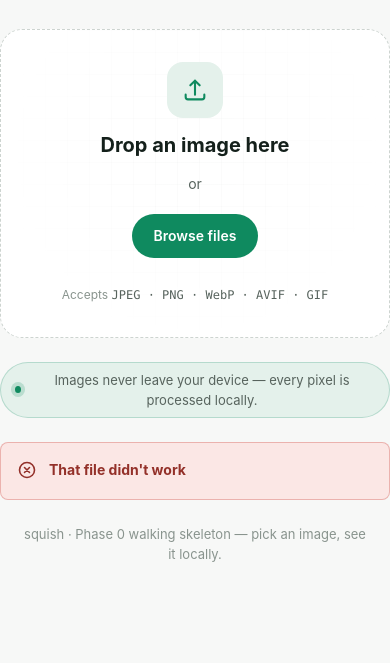
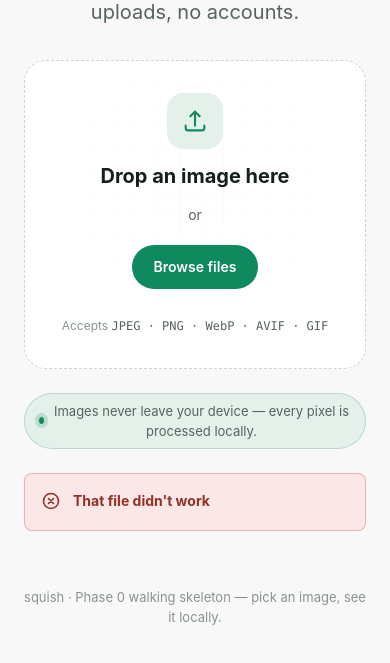
Before and after one commit to bilalhasson/image-optimizer, a website built with Vite: page index.html in a window 390 px wide. Shown: the part 335-998 px from the top of the page. Before the commit the page ends 899 px from the top, so only its background shows below. Built offline with nearby package versions, Linux system fonts and the light colour scheme.

Commit message:
Fix side gutters on small screens (use padding-inline/padding-block)

```diff
--- a/src/style.css
+++ b/src/style.css
@@ -76,7 +76,7 @@ h1 { text-wrap:balance; margin:0; line-height:1.12; letter-spacing:-.02em; }
 .eyebrow { font-family:var(--font-mono); font-size:var(--t-12); letter-spacing:.14em; text-transform:uppercase; color:var(--ink-faint); margin:0; }
 :focus-visible { outline:none; box-shadow:var(--focus); border-radius:var(--r-sm); }
 
-.wrap { max-width:1080px; margin:0 auto; width:100%; padding:0 var(--s5); }
+.wrap { max-width:1080px; margin:0 auto; width:100%; padding-inline:var(--s5); }
 
 /* header */
 .top { position:sticky; top:0; z-index:20; backdrop-filter:saturate(1.4) blur(10px);
@@ -95,7 +95,7 @@ h1 { text-wrap:balance; margin:0; line-height:1.12; letter-spacing:-.02em; }
 .icon-btn:hover { border-color:var(--border-strong); color:var(--ink); }
 
 /* hero */
-.hero { padding:var(--s8) 0 var(--s6); text-align:center; }
+.hero { padding-block:var(--s8) var(--s6); text-align:center; }
 .hero h1 { font-size:clamp(2rem,5vw,var(--t-44)); font-weight:750; }
 .hero h1 .accent { color:var(--accent); }
 .hero .lead { max-width:52ch; margin:var(--s4) auto 0; color:var(--ink-muted); font-size:var(--t-20); }
@@ -140,7 +140,7 @@ h1 { text-wrap:balance; margin:0; line-height:1.12; letter-spacing:-.02em; }
 .alert strong { display:block; margin-bottom:2px; }
 
 /* viewer */
-.viewer { padding:var(--s6) 0 var(--s8); }
+.viewer { padding-block:var(--s6) var(--s8); }
 .viewer-head { display:flex; align-items:center; justify-content:space-between; gap:var(--s4);
   flex-wrap:wrap; margin-bottom:var(--s5); }
 .file-meta .name { font-weight:600; word-break:break-all; }
@@ -153,10 +153,10 @@ h1 { text-wrap:balance; margin:0; line-height:1.12; letter-spacing:-.02em; }
   box-shadow:var(--shadow-2); overflow:hidden; display:grid; place-items:center; min-height:200px; }
 .stage img { display:block; max-width:100%; max-height:70vh; }
 
-footer { padding:var(--s6) 0 var(--s7); color:var(--ink-faint); font-size:var(--t-13); text-align:center; }
+footer { padding-block:var(--s6) var(--s7); color:var(--ink-faint); font-size:var(--t-13); text-align:center; }
 
 @media (max-width:600px) {
-  .hero { padding:var(--s7) 0 var(--s5); }
+  .hero { padding-block:var(--s7) var(--s5); }
   .drop { padding:var(--s6) var(--s5); }
 }
 @media (prefers-reduced-motion: reduce) {
```
